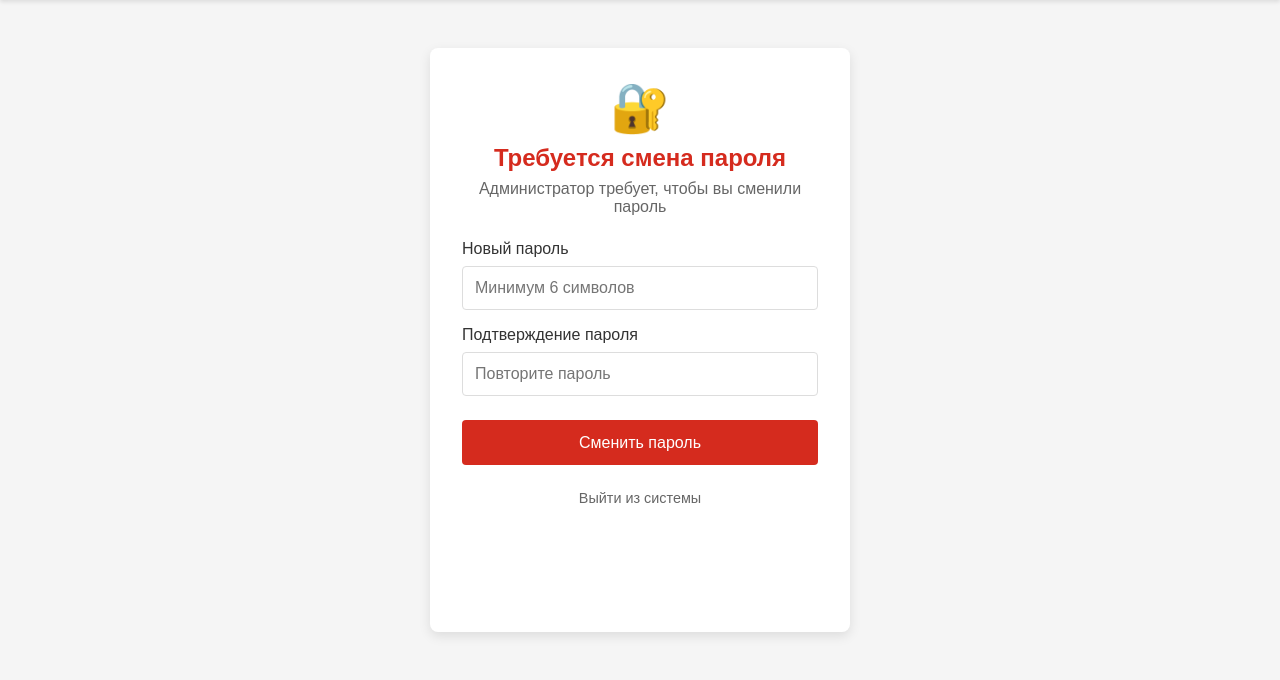
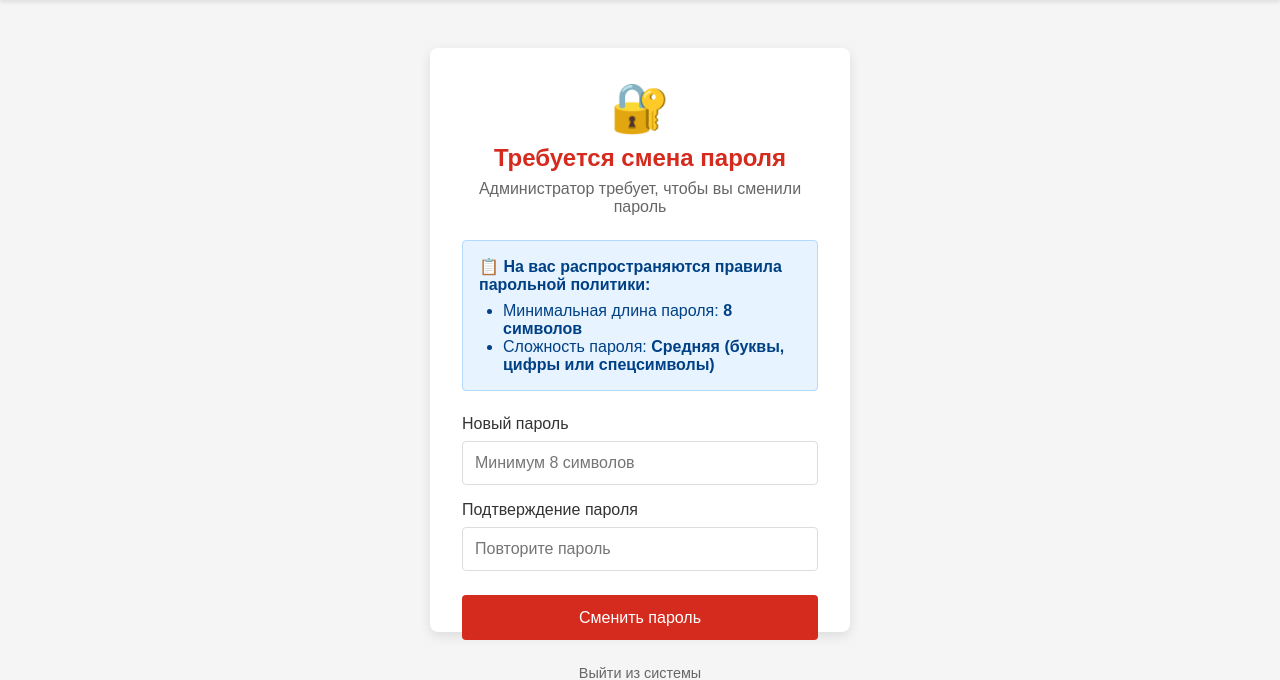
Before and after one commit to AndrianovskiyND/landysh, a Django app: page /accounts/force-password-change/ in a window 1280 px wide. Shown: the part 66-746 px from the top of the page. Run offline with Django 4.2, Linux system fonts and the light colour scheme; a user stored in the database is signed in; tables that the repository leaves empty hold one stand-in row (values such as "Sample post").

Commit message:
баф по парольной политике

```diff
--- a/core/forms.py
+++ b/core/forms.py
@@ -2,6 +2,57 @@ from django import forms
 from django.contrib.auth.forms import AuthenticationForm
 from django.contrib.auth import authenticate
 from django.core.exceptions import ValidationError
+from core.models import SystemSettings, Profile
+import re
+
+
+def validate_password_by_policy(password, user_profile):
+    """
+    Валидирует пароль согласно политике паролей, если пользователь подчиняется политике.
+
+    Args:
+        password: Пароль для проверки
+        user_profile: Профиль пользователя (Profile)
+
+    Returns:
+        tuple: (is_valid, error_message)
+        - is_valid: True если пароль валиден
+        - error_message: Сообщение об ошибке или None
+    """
+    # Если пользователь не подчиняется политике - разрешаем любой пароль
+    if not user_profile.subject_to_password_policy:
+        return (True, None)
+
+    # Получаем настройки политики
+    min_length = int(SystemSettings.get_setting('password_min_length', '8'))
+    complexity = SystemSettings.get_setting('password_complexity', 'medium')
+
+    # Проверка минимальной длины
+    if len(password) < min_length:
+        return (False, f'Пароль должен содержать минимум {min_length} символов')
+
+    # Проверка сложности
+    if complexity == 'low':
+        # Низкая: только буквы и цифры
+        if not re.match(r'^[a-zA-Zа-яА-ЯёЁ0-9]+$', password):
+            return (False, 'Пароль должен содержать только буквы и цифры')
+    elif complexity == 'medium':
+        # Средняя: буквы, цифры, спецсимволы
+        has_letter = bool(re.search(r'[a-zA-Zа-яА-ЯёЁ]', password))
+        has_digit = bool(re.search(r'[0-9]', password))
+        has_special = bool(re.search(r'[^a-zA-Zа-яА-ЯёЁ0-9]', password))
+        if not (has_letter and (has_digit or has_special)):
+            return (False, 'Пароль должен содержать буквы и цифры или спецсимволы')
+    elif complexity == 'high':
+        # Высокая: обязательны буквы, цифры, спецсимволы, регистры
+        has_upper = bool(re.search(r'[A-ZА-ЯЁ]', password))
+        has_lower = bool(re.search(r'[a-zа-яё]', password))
+        has_digit = bool(re.search(r'[0-9]', password))
+        has_special = bool(re.search(r'[^a-zA-Zа-яА-ЯёЁ0-9]', password))
+        if not (has_upper and has_lower and has_digit and has_special):
+            return (False, 'Пароль должен содержать заглавные и строчные буквы, цифры и спецсимволы')
+
+    return (True, None)
 
 
 class CustomAuthenticationForm(AuthenticationForm):
@@ -52,22 +103,40 @@ class CustomAuthenticationForm(AuthenticationForm):
 class ForcePasswordChangeForm(forms.Form):
     """
     Форма для принудительной смены пароля.
+    Валидирует пароль согласно политике, если пользователь подчиняется политике.
     """
-    new_password1 = forms.CharField(
-        label='Новый пароль',
-        widget=forms.PasswordInput(attrs={
-            'placeholder': 'Введите новый пароль',
-            'class': 'form-control'
-        }),
-        min_length=6
-    )
-    new_password2 = forms.CharField(
-        label='Подтверждение пароля',
-        widget=forms.PasswordInput(attrs={
-            'placeholder': 'Повторите пароль',
-            'class': 'form-control'
-        })
-    )
+    def __init__(self, *args, **kwargs):
+        self.user = kwargs.pop('user', None)
+        super().__init__(*args, **kwargs)
+
+        # Определяем минимальную длину в зависимости от политики
+        if self.user:
+            try:
+                profile = Profile.objects.get(user=self.user)
+                if profile.subject_to_password_policy:
+                    min_length = int(SystemSettings.get_setting('password_min_length', '8'))
+                else:
+                    min_length = 1  # Если не подчиняется политике - любая длина
+            except Profile.DoesNotExist:
+                min_length = 8
+        else:
+            min_length = 8
+
+        self.fields['new_password1'] = forms.CharField(
+            label='Новый пароль',
+            widget=forms.PasswordInput(attrs={
+                'placeholder': 'Введите новый пароль',
+                'class': 'form-control'
+            }),
+            min_length=min_length
+        )
+        self.fields['new_password2'] = forms.CharField(
+            label='Подтверждение пароля',
+            widget=forms.PasswordInput(attrs={
+                'placeholder': 'Повторите пароль',
+                'class': 'form-control'
+            })
+        )
 
     def clean(self):
         cleaned_data = super().clean()
@@ -78,4 +147,14 @@ class ForcePasswordChangeForm(forms.Form):
             if password1 != password2:
                 raise ValidationError('Пароли не совпадают')
 
+            # Валидация по политике, если пользователь подчиняется политике
+            if self.user:
+                try:
+                    profile = Profile.objects.get(user=self.user)
+                    is_valid, error_message = validate_password_by_policy(password1, profile)
+                    if not is_valid:
+                        raise ValidationError(error_message)
+                except Profile.DoesNotExist:
+                    pass
+
         return cleaned_data
--- a/core/views.py
+++ b/core/views.py
@@ -79,8 +79,28 @@ def force_password_change(request):
     except Profile.DoesNotExist:
         return redirect('/')
 
+    # Получаем информацию о политике паролей для отображения
+    subject_to_policy = profile.subject_to_password_policy
+    policy_info = None
+
+    if subject_to_policy:
+        min_length = SystemSettings.get_setting('password_min_length', '8')
+        complexity = SystemSettings.get_setting('password_complexity', 'medium')
+
+        complexity_text = {
+            'low': 'Низкая (только буквы и цифры)',
+            'medium': 'Средняя (буквы, цифры или спецсимволы)',
+            'high': 'Высокая (обязательны заглавные и строчные буквы, цифры и спецсимволы)'
+        }.get(complexity, 'Средняя')
+
+        policy_info = {
+            'min_length': min_length,
+            'complexity': complexity_text,
+            'complexity_code': complexity
+        }
+
     if request.method == 'POST':
-        form = ForcePasswordChangeForm(request.POST)
+        form = ForcePasswordChangeForm(request.POST, user=request.user)
         if form.is_valid():
             # Устанавливаем новый пароль
             new_password = form.cleaned_data['new_password1']
@@ -96,6 +116,10 @@ def force_password_change(request):
 
             return redirect('/')
     else:
-        form = ForcePasswordChangeForm()
+        form = ForcePasswordChangeForm(user=request.user)
 
-    return render(request, 'registration/force_password_change.html', {'form': form})
+    return render(request, 'registration/force_password_change.html', {
+        'form': form,
+        'subject_to_policy': subject_to_policy,
+        'policy_info': policy_info
+    })
--- a/templates/registration/force_password_change.html
+++ b/templates/registration/force_password_change.html
@@ -9,6 +9,21 @@
         <h2 style="color: var(--primary-color); margin: 0;">Требуется смена пароля</h2>
         <p style="color: #666; margin-top: 0.5rem;">Администратор требует, чтобы вы сменили пароль</p>
     </div>
+
+    {% if subject_to_policy and policy_info %}
+    <div style="background: #e7f3ff; border: 1px solid #b3d9ff; border-radius: 4px; padding: 1rem; margin-bottom: 1.5rem;">
+        <div style="font-weight: 600; margin-bottom: 0.5rem; color: #004085;">📋 На вас распространяются правила парольной политики:</div>
+        <ul style="margin: 0.5rem 0 0 0; padding-left: 1.5rem; color: #004085;">
+            <li>Минимальная длина пароля: <strong>{{ policy_info.min_length }} символов</strong></li>
+            <li>Сложность пароля: <strong>{{ policy_info.complexity }}</strong></li>
+        </ul>
+    </div>
+    {% elif not subject_to_policy %}
+    <div style="background: #fff3cd; border: 1px solid #ffc107; border-radius: 4px; padding: 1rem; margin-bottom: 1.5rem;">
+        <div style="font-weight: 600; margin-bottom: 0.5rem; color: #856404;">ℹ️ Парольная политика не применяется</div>
+        <p style="margin: 0; color: #856404; font-size: 0.9rem;">Вы можете установить пароль любой длины и сложности.</p>
+    </div>
+    {% endif %}
 
     {% if form.errors %}
     <div style="background: #f8d7da; color: #721c24; padding: 0.75rem 1rem; border-radius: 4px; margin-bottom: 1rem;">
@@ -34,8 +49,8 @@
                    name="new_password1"
                    id="id_new_password1"
                    required
-                   minlength="6"
-                   placeholder="Минимум 6 символов"
+                   {% if subject_to_policy and policy_info %}minlength="{{ policy_info.min_length }}"{% else %}minlength="1"{% endif %}
+                   placeholder="{% if subject_to_policy and policy_info %}Минимум {{ policy_info.min_length }} символов{% else %}Введите пароль{% endif %}"
                    style="width: 100%; padding: 0.75rem; border: 1px solid #ddd; border-radius: 4px; font-size: 1rem; box-sizing: border-box;">
         </div>
 
```
